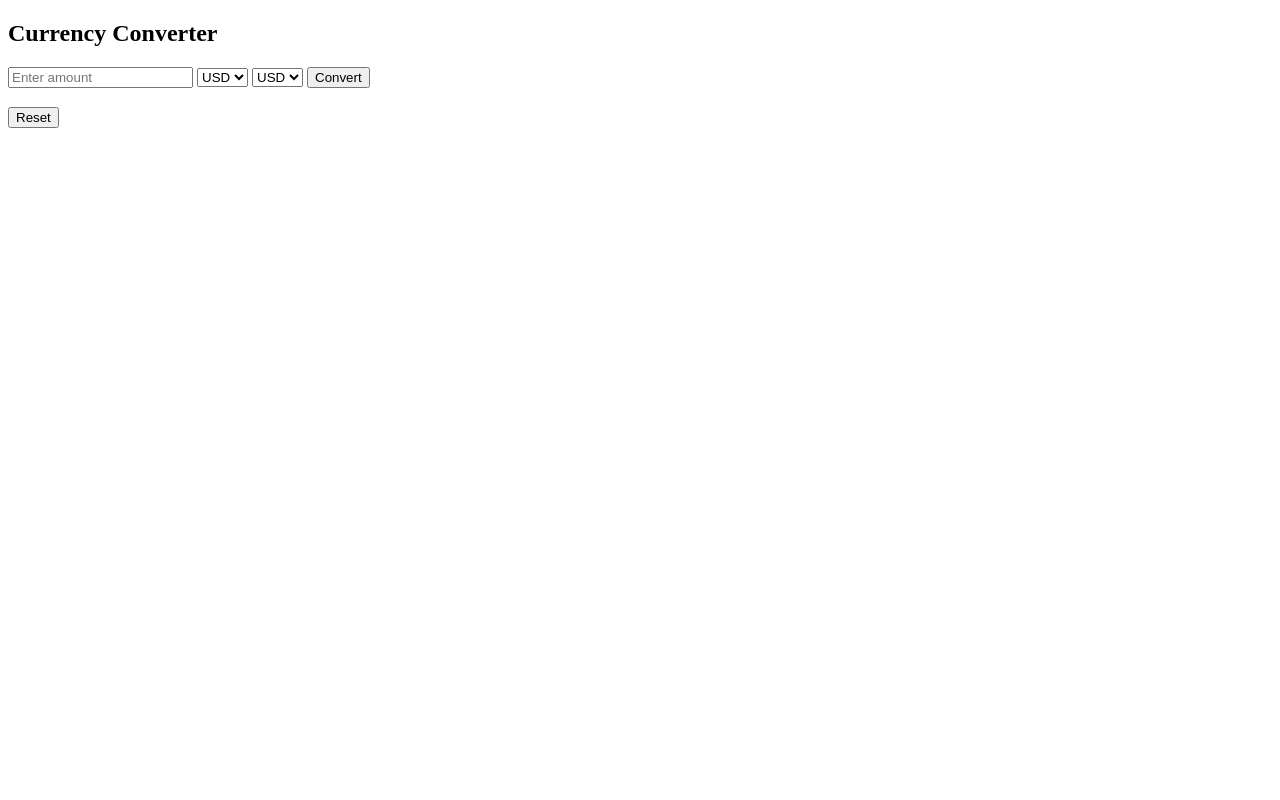
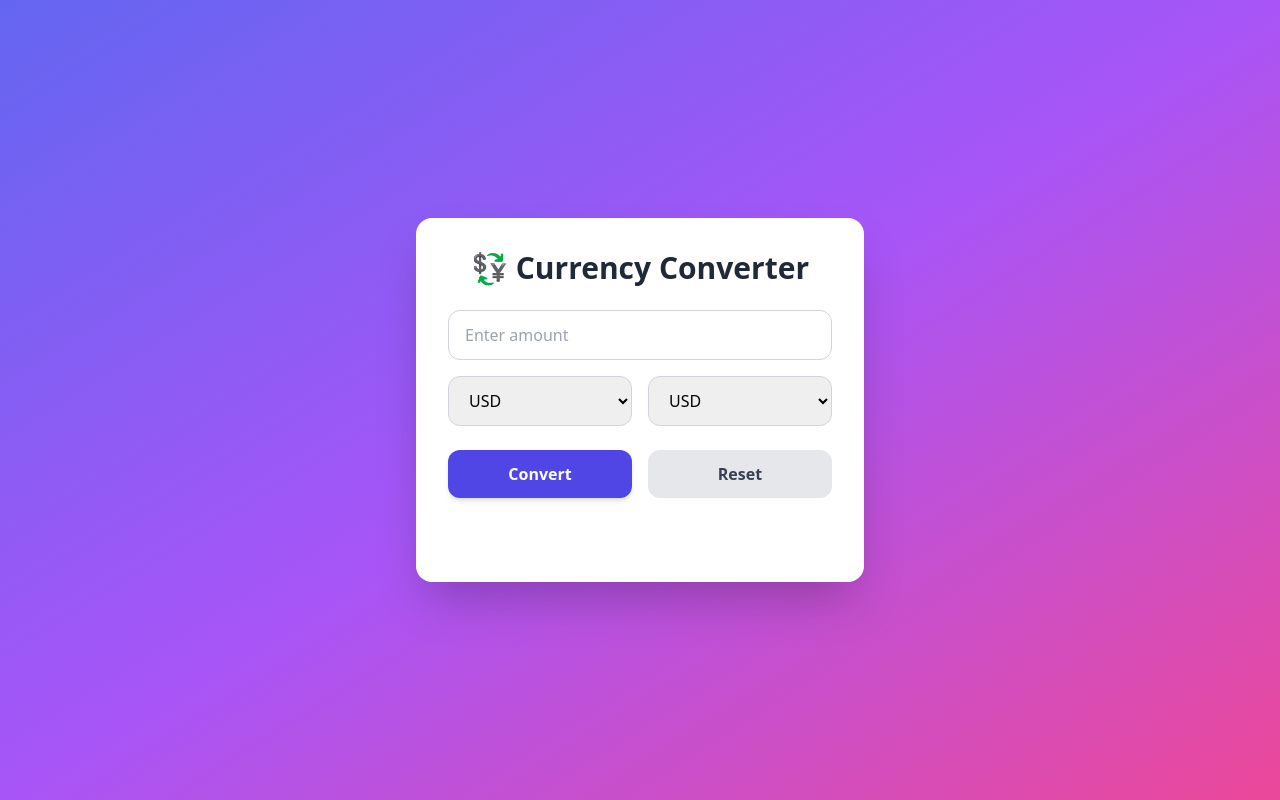
Before and after one commit to Bushman21/Currency-converter, a plain HTML site: page index.html in a window 1280 px wide. Drawn offline with nearby package versions, Linux system fonts and the light colour scheme.

Commit message:
tailwind css added

```diff
--- a/index.html
+++ b/index.html
@@ -4,32 +4,85 @@
   <meta charset="UTF-8">
   <meta name="viewport" content="width=device-width, initial-scale=1.0">
   <title>Currency Converter</title>
+
+  <!-- Tailwind CDN -->
+  <script src="https://cdn.tailwindcss.com"></script>
 </head>
-<body>
-  <h2>Currency Converter</h2>
 
-  <input type="number" id="amount" placeholder="Enter amount" />
+<body class="min-h-screen bg-gradient-to-br from-indigo-500 via-purple-500 to-pink-500 flex items-center justify-center">
 
-  <select id="fromCurrency">
+  <div class="bg-white w-full max-w-md p-8 rounded-2xl shadow-2xl">
+
+    <!-- Title -->
+    <h2 class="text-3xl font-bold text-center text-gray-800 mb-6">
+      💱 Currency Converter
+    </h2>
+
+    <!-- Amount Input -->
+    <div class="mb-4">
+      <input
+        type="number"
+        id="amount"
+        placeholder="Enter amount"
+        class="w-full px-4 py-3 border border-gray-300 rounded-xl focus:outline-none focus:ring-2 focus:ring-indigo-500 transition"
+      />
+    </div>
+
+    <!-- Currency Selectors -->
+    <div class="grid grid-cols-2 gap-4 mb-6">
+
+      <select
+        id="fromCurrency"
+        class="px-4 py-3 border border-gray-300 rounded-xl focus:outline-none focus:ring-2 focus:ring-indigo-500"
+      >
         <option value="USD">USD</option>
         <option value="EUR">EUR</option>
         <option value="GBP">GBP</option>
         <option value="ETB">ETB</option>
       </select>
 
-  <select id="toCurrency">
+      <select
+        id="toCurrency"
+        class="px-4 py-3 border border-gray-300 rounded-xl focus:outline-none focus:ring-2 focus:ring-indigo-500"
+      >
         <option value="USD">USD</option>
         <option value="EUR">EUR</option>
         <option value="GBP">GBP</option>
         <option value="ETB">ETB</option>
       </select>
 
-  <button id="convertBtn">Convert</button>
+    </div>
 
-  <h3 id="result"></h3>
-  <button id="resetBtn">Reset</button>
+    <!-- Buttons -->
+    <div class="flex gap-4 mb-6">
 
+      <button
+        id="convertBtn"
+        class="flex-1 bg-indigo-600 text-white py-3 rounded-xl font-semibold hover:bg-indigo-700 transition duration-200 shadow-md"
+      >
+        Convert
+      </button>
+
+      <button
+        id="resetBtn"
+        class="flex-1 bg-gray-200 text-gray-700 py-3 rounded-xl font-semibold hover:bg-gray-300 transition duration-200"
+      >
+        Reset
+      </button>
+
+    </div>
+
+    <!-- Result -->
+    <div class="text-center">
+      <h3
+        id="result"
+        class="text-lg font-semibold text-gray-800 min-h-[28px]"
+      ></h3>
+    </div>
+
+  </div>
 
   <script src="converter.js"></script>
+
 </body>
 </html>
```
Lines whose indentation alone changed are shown as unchanged.
